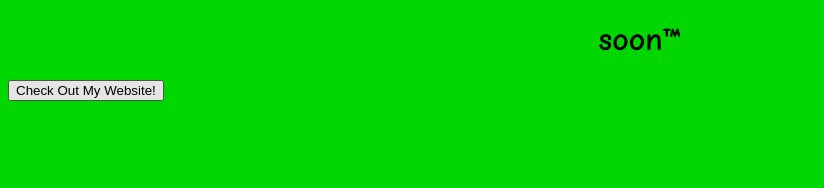
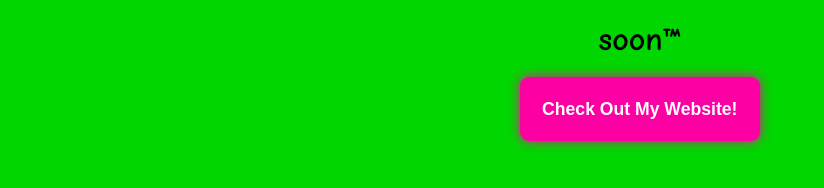
Before and after one commit to Nomaakip/splatnet-pretendo, a plain HTML site: page index.html in a window 1280 px wide. In both pictures the pointer is over the button "Check Out My Website!". Shown: the whole page, without its empty margins (0-824 px from the left). Drawn offline with Linux system fonts and the light colour scheme.

Commit message:
update index

```diff
--- a/index.html
+++ b/index.html
@@ -49,14 +49,14 @@
 
             .button:hover {
               transform:scale(1.1);
-              box-shadow: #fc00a4;
+              box-shadow: #fc00a4 0px 0px 10px;
             }
           </style>
     </head>
   <body>
     <h1>soon™ </h1>
     <a href="https://nomaakip.github.io" class="github">
-      <button>Check Out My Website!</button>
+      <button class="button">Check Out My Website!</button>
     </a>
   </body>
 </html>
```
